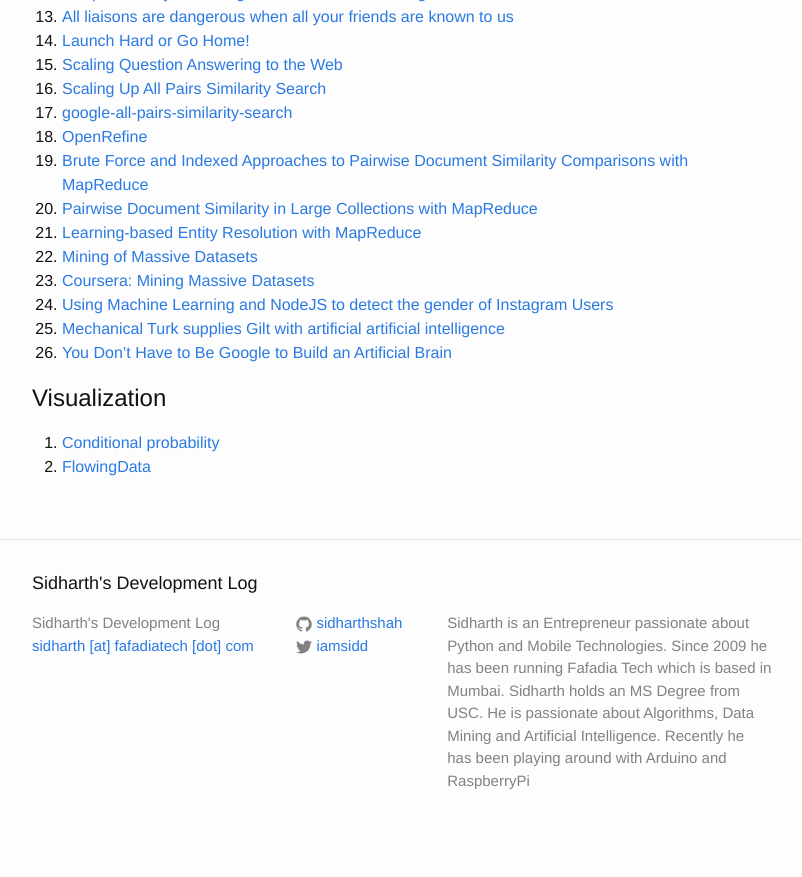
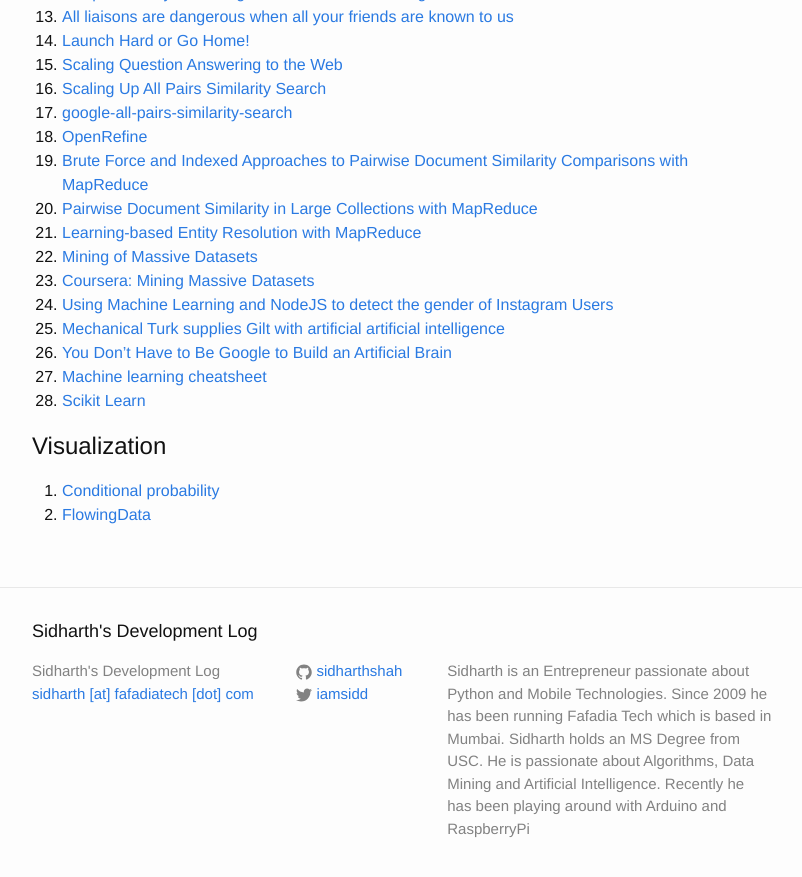
Before and after one commit to sidharthshah/sidharthshah.github.com, a Jekyll site: the page built from machine-learning.md, in a window 1280 px wide and 900 px high, scrolled down 878 px. Shown: the top 877 px of the window, without its empty margins (238-1040 px from the left). Built offline with Jekyll 4.4.1, drawn with Linux system fonts in a browser that asks for light colours; before the commit the page ends 1730 px from its top, so only the background shows below that.

Commit message:
added machine learning cheatsheet

```diff
--- a/machine-learning.md
+++ b/machine-learning.md
@@ -48,6 +48,8 @@ Reading Resources
 24. [Using Machine Learning and NodeJS to detect the gender of Instagram Users](http://totems.co/blog/machine-learning-nodejs-gender-instagram/)
 25. [Mechanical Turk supplies Gilt with artificial artificial intelligence](http://searchcio.techtarget.com/feature/Mechanical-Turk-supplies-Gilt-with-artificial-artificial-intelligence)
 26. [You Don’t Have to Be Google to Build an Artificial Brain](http://www.wired.com/2014/09/google-artificial-brain/)
+27. [Machine learning cheatsheet](https://github.com/soulmachine/machine-learning-cheat-sheet)
+28. [Scikit Learn](http://scikit-learn.org/stable/tutorial/machine_learning_map/)
 
 Visualization
 =============
```
